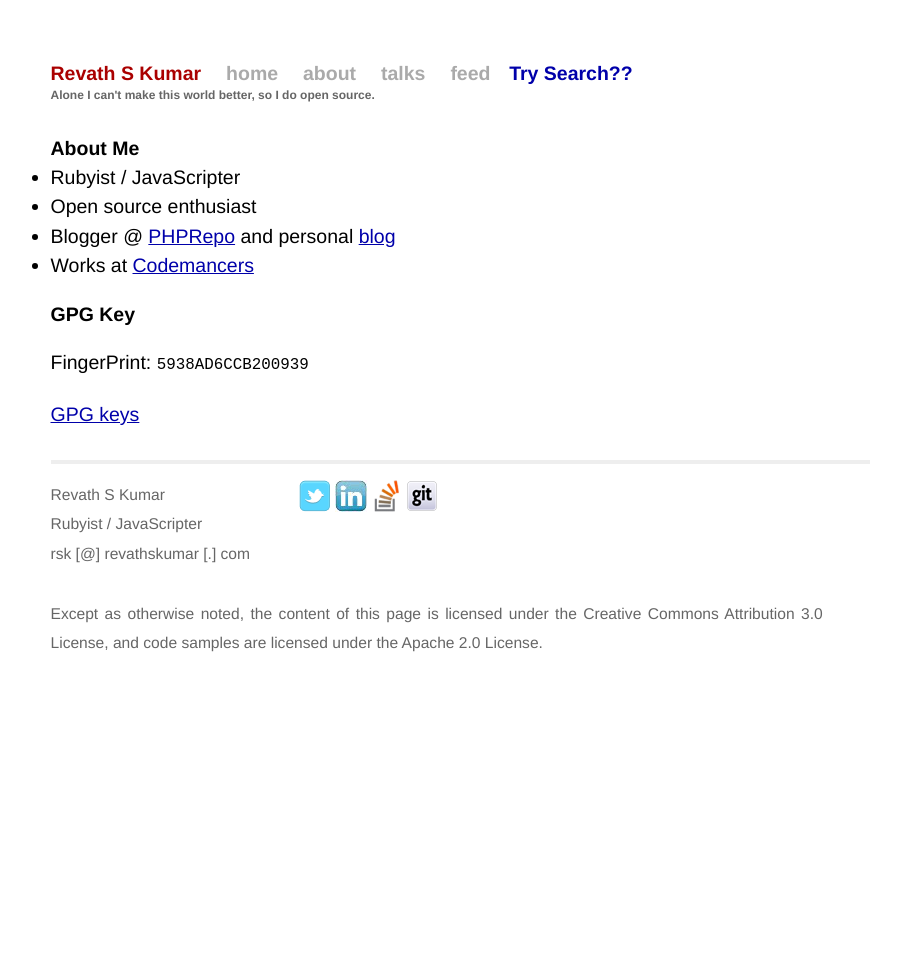
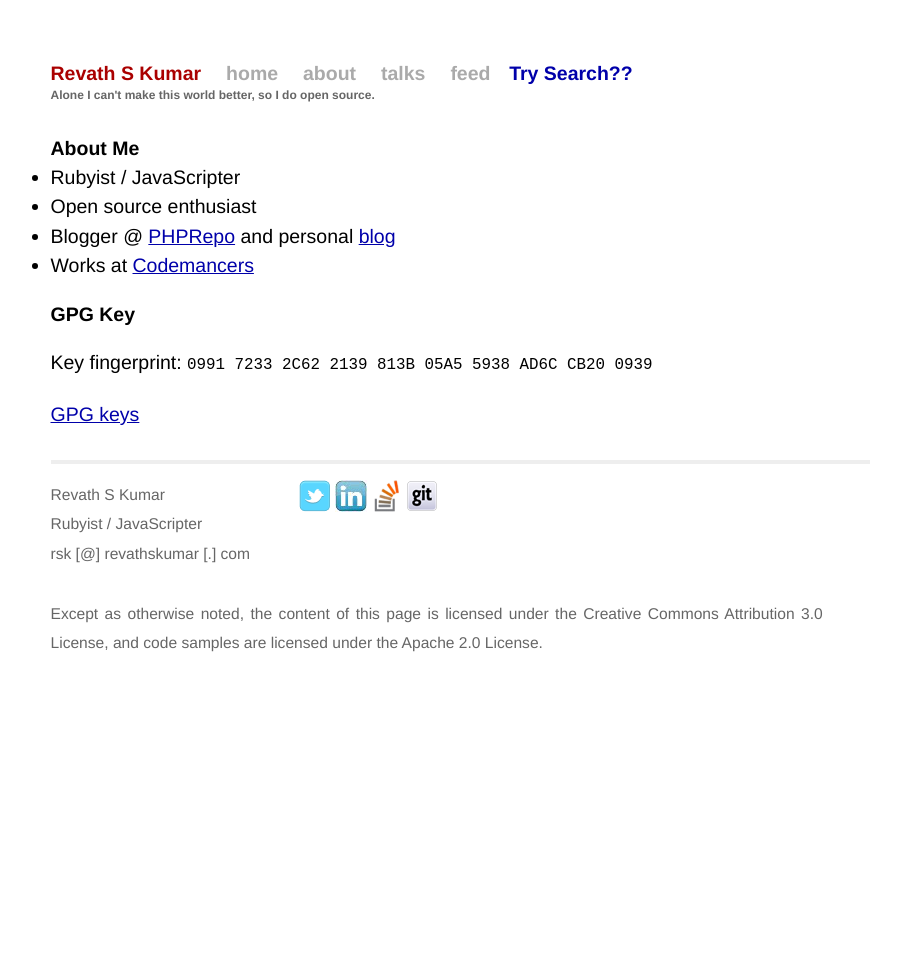
Before and after one commit to revathskumar/blog.revathskumar.com, a Jekyll site: the page built from p/about-me.md, in a window 1280 px wide. Shown: the whole page, without its empty margins (180-1081 px from the left). Built offline with Jekyll 4.4.1, drawn with Linux system fonts in a browser that asks for light colours.

Commit message:
fixed gpg fingerprint

```diff
--- a/p/about-me.md
+++ b/p/about-me.md
@@ -12,6 +12,7 @@ title: "About Me"
 
 ## GPG Key
 
-FingerPrint: `5938AD6CCB200939`
+Key fingerprint: `0991 7233 2C62 2139 813B  05A5 5938 AD6C CB20 0939`
+
 
 [GPG keys](https://pgp.pm/pks/lookup?op=get&search=0x5938AD6CCB200939)
```
